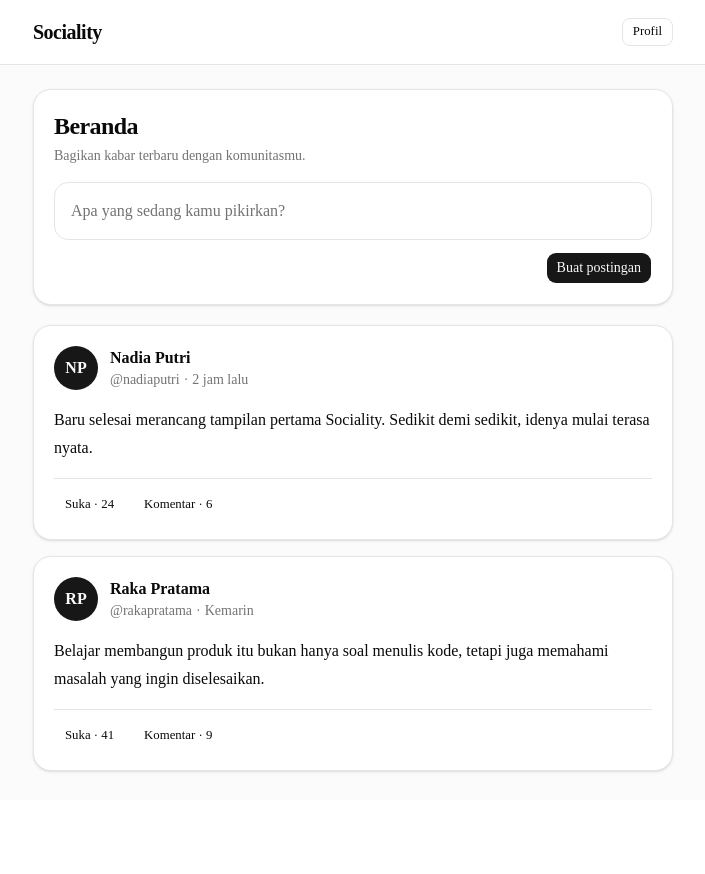
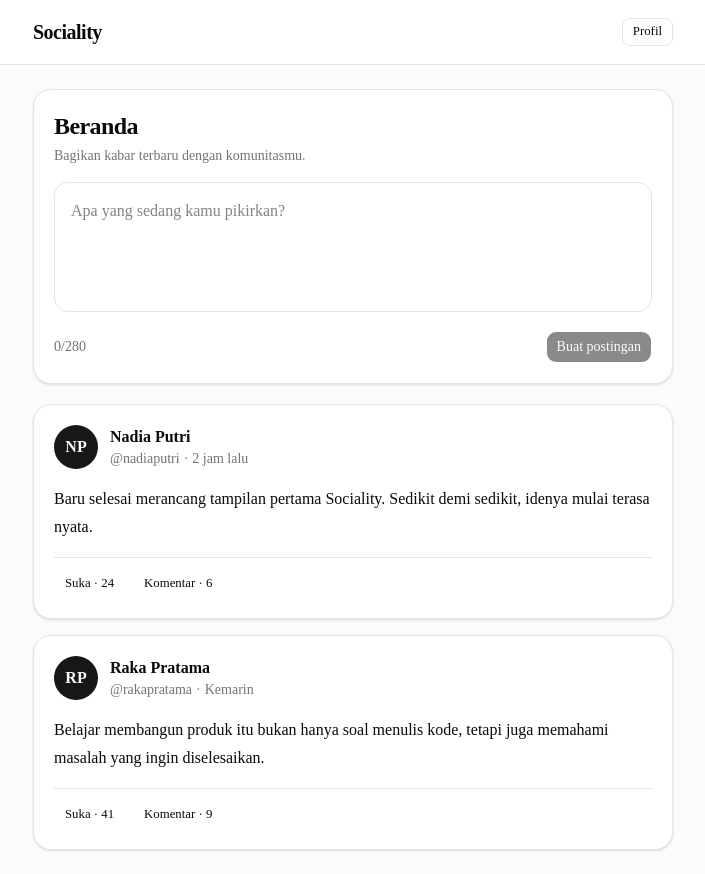
Before and after one commit to thesar1305/sociality-frontend-mvp-thesar1305, a Next.js app: page / in a window 1280 px wide. Shown: the whole page, without its empty margins (287-992 px from the left). Before the commit the page ends 800 px from the top, so only its background shows below. Built offline with nearby package versions, Linux system fonts and the light colour scheme.

Commit message:
feat: add interactive post composer

```diff
--- a/src/app/page.tsx
+++ b/src/app/page.tsx
@@ -1,7 +1,7 @@
-import { PostCard } from '@/components/sociality/post-card';
+import Link from 'next/link';
+
+import { SocialFeed } from '@/components/sociality/social-feed';
 import { Button } from '@/components/ui/button';
-import { posts } from '@/data/posts';
-import Link from 'next/link';
 
 export default function Home() {
   return (
@@ -19,32 +19,7 @@ export default function Home() {
       </header>
 
       <main className='mx-auto w-full max-w-2xl space-y-5 px-4 py-6'>
-        <section
-          aria-labelledby='feed-heading'
-          className='rounded-2xl border bg-card p-5 shadow-sm'
-        >
-          <h1 id='feed-heading' className='text-2xl font-bold tracking-tight'>
-            Beranda
-          </h1>
-
-          <p className='mt-1 text-sm text-muted-foreground'>
-            Bagikan kabar terbaru dengan komunitasmu.
-          </p>
-
-          <div className='mt-4 rounded-xl border bg-background p-4 text-muted-foreground'>
-            Apa yang sedang kamu pikirkan?
-          </div>
-
-          <div className='mt-3 flex justify-end'>
-            <Button type='button'>Buat postingan</Button>
-          </div>
-        </section>
-
-        <section aria-label='Daftar postingan' className='space-y-4'>
-          {posts.map((post) => (
-            <PostCard key={post.id} post={post} />
-          ))}
-        </section>
+        <SocialFeed />
       </main>
     </div>
   );
--- /dev/null
+++ b/src/components/sociality/social-feed.tsx
@@ -0,0 +1,94 @@
+'use client';
+
+import type { FormEvent } from 'react';
+import { useState } from 'react';
+
+import { PostCard } from '@/components/sociality/post-card';
+import { Button } from '@/components/ui/button';
+import { posts as initialPosts } from '@/data/posts';
+import type { Post } from '@/types/post';
+
+const MAX_POST_LENGTH = 280;
+
+export function SocialFeed() {
+  const [posts, setPosts] = useState<Post[]>(initialPosts);
+  const [content, setContent] = useState('');
+
+  const trimmedContent = content.trim();
+  const canSubmit = trimmedContent.length > 0;
+
+  function handleSubmit(event: FormEvent<HTMLFormElement>) {
+    event.preventDefault();
+
+    if (!canSubmit) {
+      return;
+    }
+
+    const newPost: Post = {
+      id: crypto.randomUUID(),
+      author: {
+        name: 'Pengguna Sociality',
+        username: '@socialityuser',
+        initials: 'PS',
+      },
+      content: trimmedContent,
+      publishedAt: new Date().toISOString(),
+      publishedLabel: 'Baru saja',
+      likes: 0,
+      comments: 0,
+    };
+
+    setPosts((currentPosts) => [newPost, ...currentPosts]);
+    setContent('');
+  }
+
+  return (
+    <>
+      <section
+        aria-labelledby='feed-heading'
+        className='rounded-2xl border bg-card p-5 shadow-sm'
+      >
+        <h1 id='feed-heading' className='text-2xl font-bold tracking-tight'>
+          Beranda
+        </h1>
+
+        <p className='mt-1 text-sm text-muted-foreground'>
+          Bagikan kabar terbaru dengan komunitasmu.
+        </p>
+
+        <form className='mt-4' onSubmit={handleSubmit}>
+          <label htmlFor='post-content' className='sr-only'>
+            Isi postingan
+          </label>
+
+          <textarea
+            id='post-content'
+            name='content'
+            value={content}
+            onChange={(event) => setContent(event.target.value)}
+            maxLength={MAX_POST_LENGTH}
+            rows={4}
+            placeholder='Apa yang sedang kamu pikirkan?'
+            className='w-full resize-none rounded-xl border bg-background p-4 text-foreground outline-none transition focus-visible:border-ring focus-visible:ring-2 focus-visible:ring-ring/50'
+          />
+
+          <div className='mt-3 flex items-center justify-between gap-4'>
+            <p className='text-sm text-muted-foreground' aria-live='polite'>
+              {content.length}/{MAX_POST_LENGTH}
+            </p>
+
+            <Button type='submit' disabled={!canSubmit}>
+              Buat postingan
+            </Button>
+          </div>
+        </form>
+      </section>
+
+      <section aria-label='Daftar postingan' className='space-y-4'>
+        {posts.map((post) => (
+          <PostCard key={post.id} post={post} />
+        ))}
+      </section>
+    </>
+  );
+}
```
